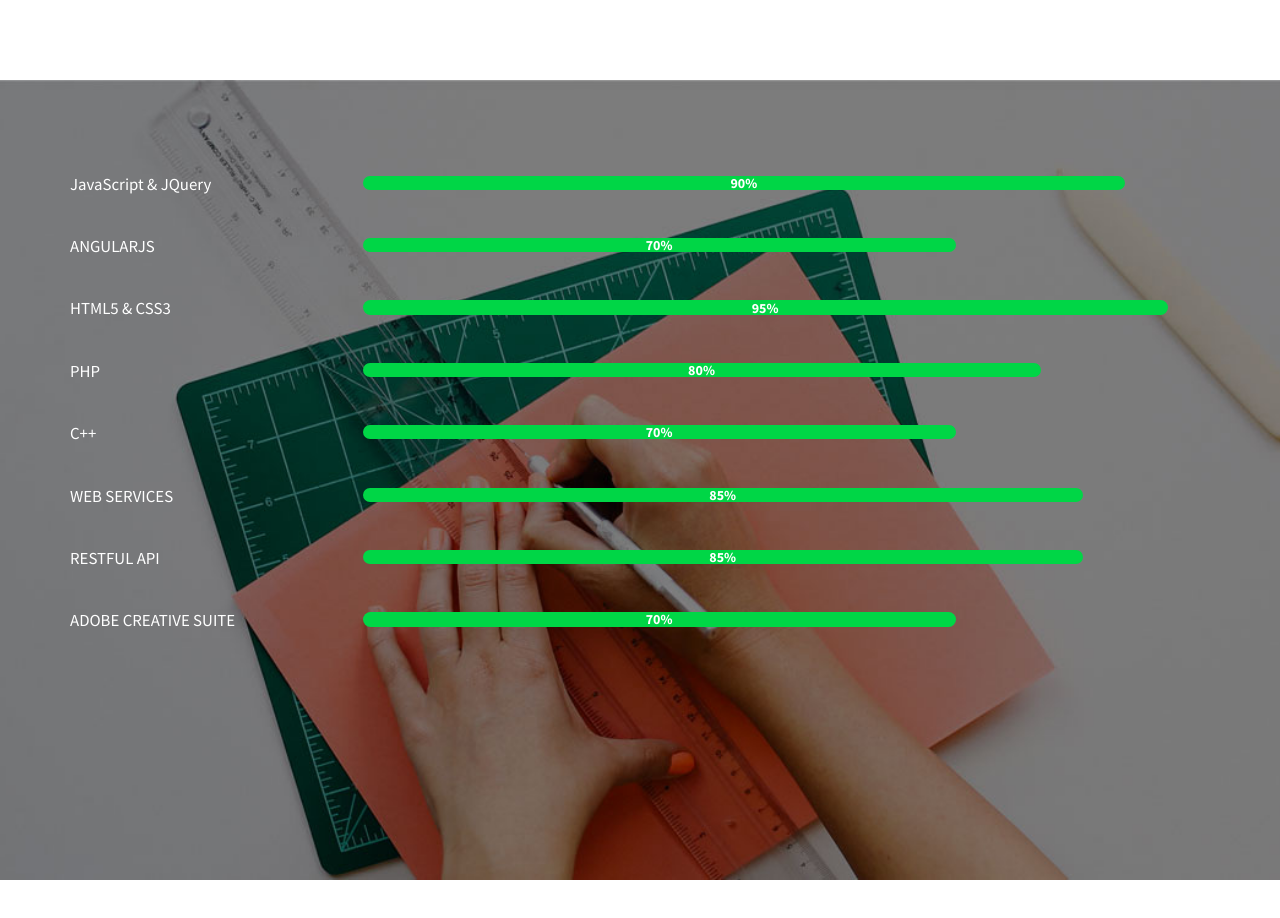
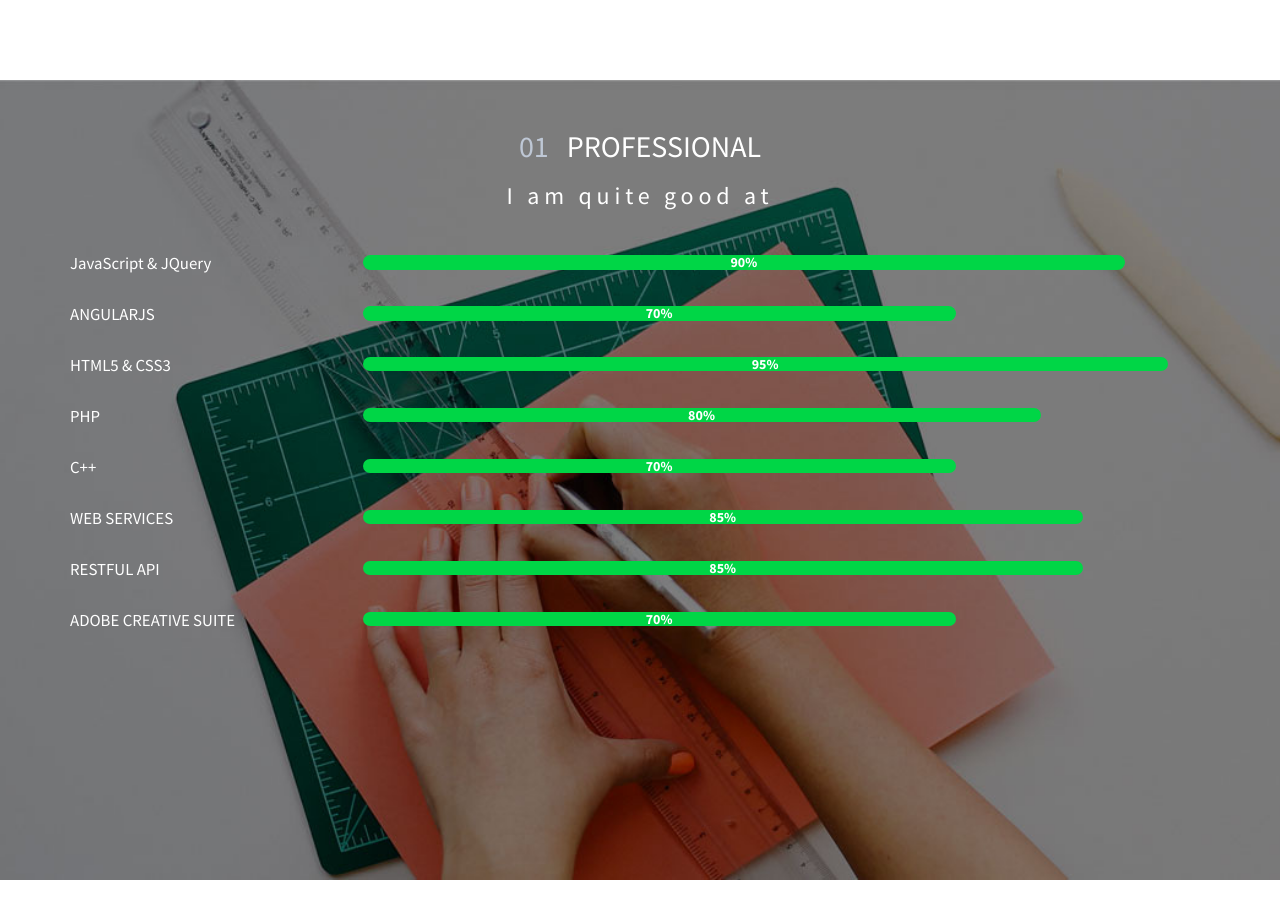
Before and after one commit to ppatil11/ppatil11.github.io, a plain HTML site: page index.html in a window 1280 px wide. Shown: the part 1520-2438 px from the top of the page. Drawn offline with nearby package versions, Linux system fonts and the light colour scheme.

Commit message:
Upd: Index

```diff
--- a/index.html
+++ b/index.html
@@ -48,8 +48,8 @@
         }
 
         .one, .two, .three, .four, .five, .six, .seven, .eight{
-            margin-top: 4%;
-            margin-bottom: 4%;
+            margin-top: 3%;
+            margin-bottom: 3%;
         }
     </style>
 </head>
@@ -114,6 +114,11 @@
     <!-- The circle icons use Font Awesome's stacked icon classes. For more information, visit http://fontawesome.io/examples/ -->
     <section id="services" class="services bg-primary">
         <div class="container">
+            <div class="row" style="text-align: center;">
+                <h2 style="margin-top: 0 !important" ><span style="color: #BEC7D5; ">01</span> &nbsp; PROFESSIONAL</h2>
+                 <!--   <hr class="small"> -->
+                    <h3 style="letter-spacing: 0.2em; margin-bottom: 1%">I am quite good at</h3>
+            </div>
             <div class="row one">
                 <div class="col-sm-3">JavaScript & JQuery</div>
                 <div class="col-sm-9">
```
